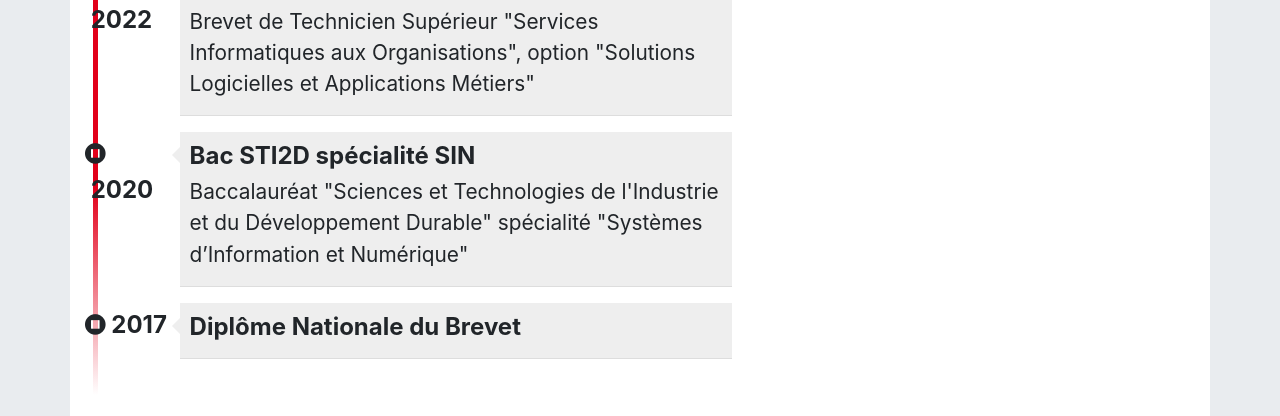
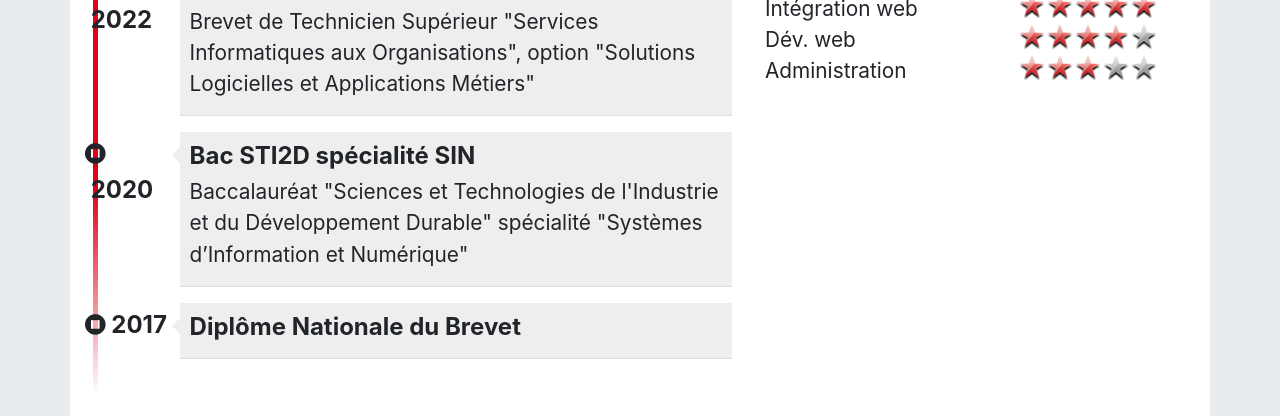
Before and after one commit to StevePicard/stevepicard.github.io, a plain HTML site: page pages/cv.html in a window 1280 px wide. Shown: the part 684-1100 px from the top of the page. Drawn offline with nearby package versions, Linux system fonts and the light colour scheme.

Commit message:
Ajout des compétences métier Task #10 - Ajout compétences métiers

```diff
--- a/css/cv.css
+++ b/css/cv.css
@@ -4,6 +4,7 @@ body { padding-top: 50px; }
 /****************************************
 *     EntÃªte du CV
 ****************************************/
+
 #cv-entete { margin-top: -45px; width: 100%;}
 
 #cv-photo {
@@ -40,6 +41,7 @@ body { padding-top: 50px; }
 /****************************************
 *     Rubriques
 ****************************************/
+
 .rubrique { margin-bottom: 15px; }
 .rubrique h2 { color: rgb(226,0,26); }
 .rubrique h2::before{ margin-right: 5px; }
@@ -48,6 +50,7 @@ body { padding-top: 50px; }
 /******************************************
 *     Parcours scolaire
 ******************************************/
+
 #parcours { margin-top: 20px; position: relative; padding: 1em 0; list-style: none; }
 #parcours::before { width: 5px; height: 100%; position: absolute; left: 7.8px; top: 0;
                     display: block; background: linear-gradient(to bottom, #ffffff 0%,
@@ -83,6 +86,7 @@ body { padding-top: 50px; }
 /******************************************
 *     ExpÃ©riences professionnelles
 ******************************************/
+
 .experience { display:flex; margin-bottom: 15px; }
 .experience .lieu { font-size: 1.1em; font-weight: bold; }
 .experience .date { font-size: 1em; opacity: 0.7; }
@@ -92,6 +96,7 @@ body { padding-top: 50px; }
 /******************************************
 *     Me contacter
 ******************************************/
+
 .meContacter { clear: both; }
 .meContacter .details { width: 100%; margin-left: 10px; margin-top: 3px;
                         font-size: 1.5em; font-weight: 700; justify-content: space-between; }
@@ -107,3 +112,20 @@ body { padding-top: 50px; }
   -ms-filter: grayscale(0);
   -o-filter: grayscale(0);
 }
+
+/******************************************
+*     Compétences
+******************************************/
+
+#competences .container { display: flex; flex-direction: row; justify-content: space-between; }
+#competences .container .libelle { font-size: 1.3em; }
+#competences .container .classement {
+    background: scroll transparent url(images/Red-Rating-Stars.png) no-repeat;
+    width: 160px; height: 27px;
+}
+#competences .container .classement0 { background-position: 0 -142px; }
+#competences .container .classement1 { background-position: 0 -112px; }
+#competences .container .classement2 { background-position: 0 -84px; }
+#competences .container .classement3 { background-position: 0 -56px; }
+#competences .container .classement4 { background-position: 0 -28px; }
+#competences .container .classement5 { background-position: 0 0px; }
--- a/pages/cv.html
+++ b/pages/cv.html
@@ -224,6 +224,21 @@
                                 </div>
                             </div>
                         </div>
+                        <div id="competences" class="rubrique clearfix">
+                                <h2><span class="fa fa-wrench"></span> Compétences</h2>
+                                <div class="container">
+                                    <div class="libelle">Intégration web</div>
+                                    <div class="classement classement5"></div>
+                                </div>
+                                <div class="container">
+                                    <div class="libelle">Dév. web</div>
+                                    <div class="classement classement4"></div>
+                                </div>
+                                <div class="container">
+                                    <div class="libelle">Administration</div>
+                                    <div class="classement classement3"></div>
+                                </div>
+                            </div>
                     </div>
 
                     <!-- Emplacement pour le contenu principal de la page -->
```
